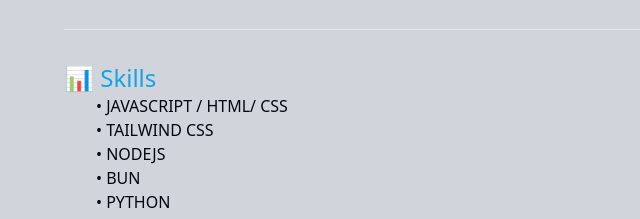
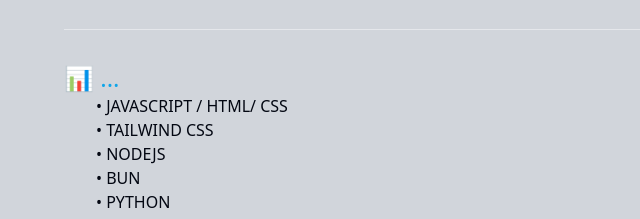
Before and after one commit to pokety/pokety.github.io, a plain HTML site: page index.html in a window 1280 px wide. Shown: the part 754-973 px from the top of the page, 0-640 px from the left. Drawn offline with nearby package versions, Linux system fonts and the light colour scheme.

Commit message:
habilidades

```diff
--- a/index.html
+++ b/index.html
@@ -50,7 +50,7 @@
         </div>
         <hr class="h-px my-8 bg-gray-200 border-0 dark:bg-gray-700">
         <div>
-            <h2 class="text-sky-500 text-2xl" id="-skills">📊 Skills</h2>
+            <h2 class="text-sky-500 text-2xl" id="-skills">📊 ...</h2>
             <ul class="ml-8">
             <li>• JAVASCRIPT / HTML/ CSS</li>
             <li>• TAILWIND CSS</li>
```
